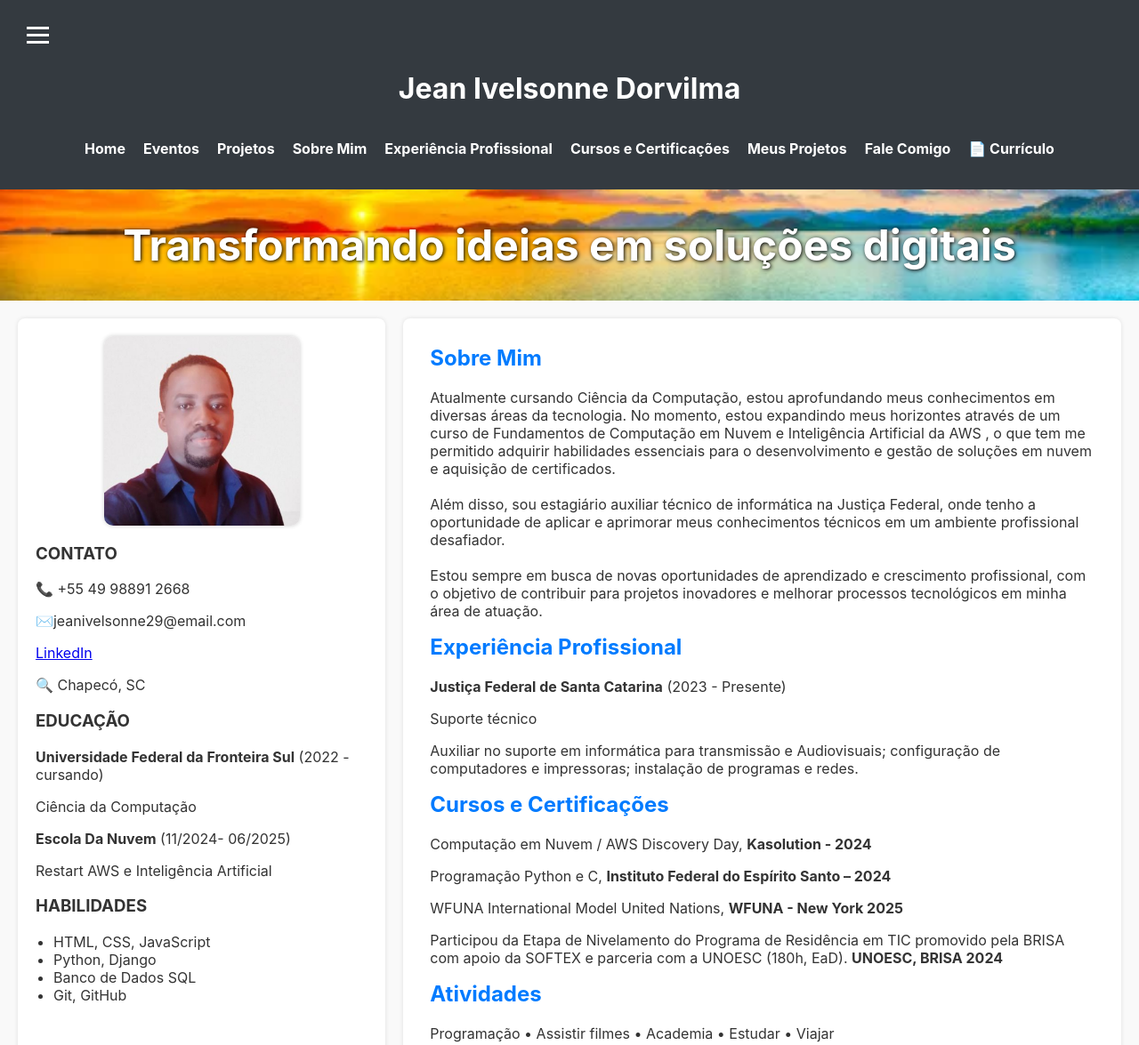
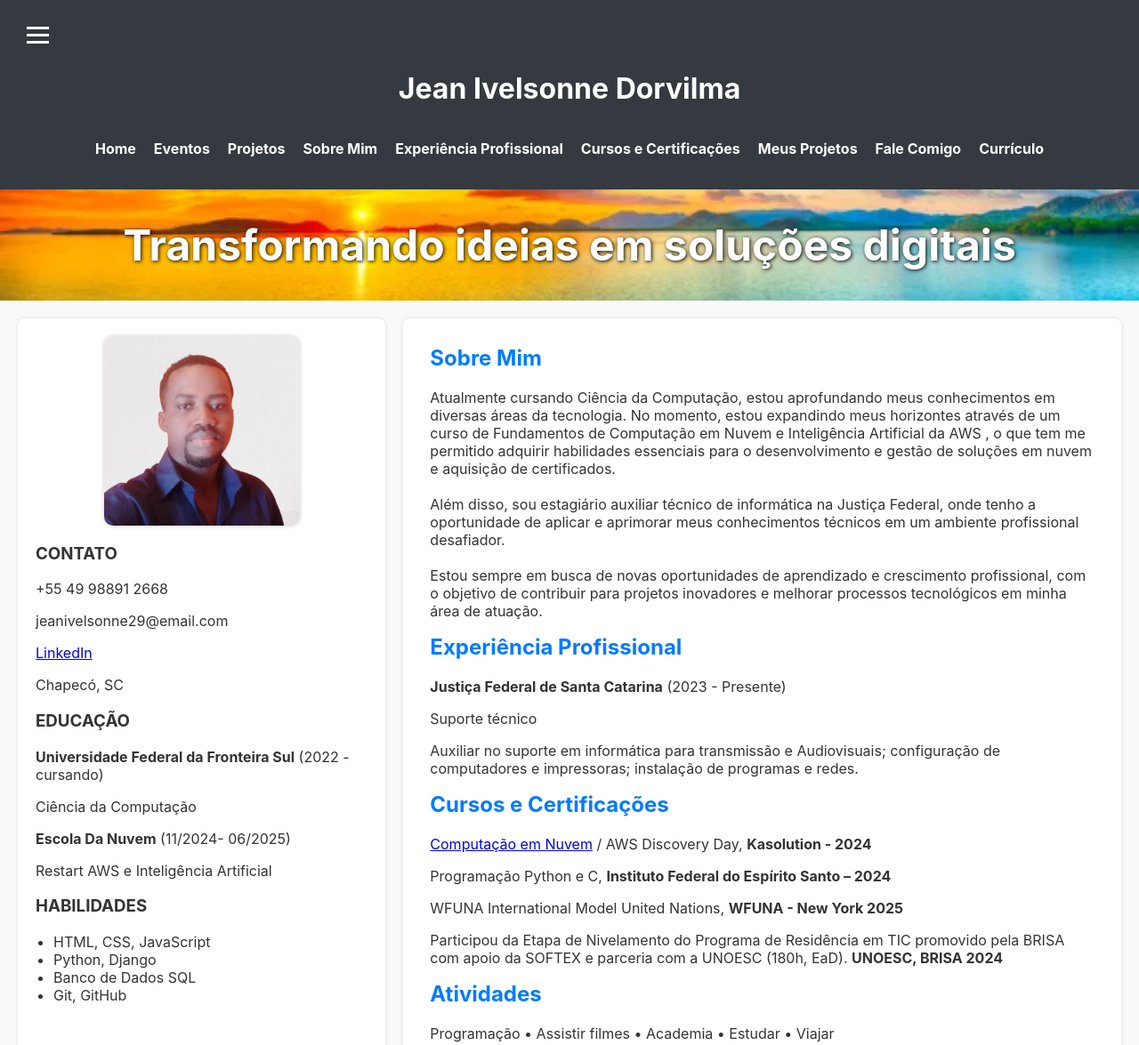
Before and after one commit to jean2992-star/jean2992-star.github.io, a plain HTML site: page index.html in a window 1280 px wide. Shown: the top 1175 px of the page at 89% size. Drawn offline with Linux system fonts and the light colour scheme.

Commit message:
adicionar certificação

```diff
--- a/index.html
+++ b/index.html
@@ -1,4 +1,3 @@
-
 <!DOCTYPE html>
 <html lang="pt-BR">
 <head>
@@ -35,7 +34,7 @@
         <li><a href="#cursos">Cursos e Certificações</a></li>
         <li><a href="#projetos-destaque">Meus Projetos</a></li>
         <li><a href="#form-contato">Fale Comigo</a></li>
-        <li><a href="Jean_Ivelsonne_CV.pdf" download>📄 Currículo</a></li>
+        <li><a href="Jean_Ivelsonne_CV.pdf" download> Currículo</a></li>
       </ul>
     </nav>
   </header>
@@ -51,10 +50,10 @@
       </div>
       <section class="contact">
         <h3>CONTATO</h3>
-        <p>📞 +55 49 98891 2668</p>
-        <p>✉️jeanivelsonne29@email.com</p>
+        <p>+55 49 98891 2668</p>
+        <p>jeanivelsonne29@email.com</p>
         <p><a href="https://www.linkedin.com/in/jean-ivelsonne-dorvilma-1b4731140" target="_blank">LinkedIn</a></p>
-        <p>🔍 Chapecó, SC</p>
+        <p>Chapecó, SC</p>
       </section>
       <section class="education">
         <h3>EDUCAÇÃO</h3>
@@ -93,7 +92,7 @@
 
       <section>
         <h2 id="cursos">Cursos e Certificações</h2>
-        <p>Computação em Nuvem / AWS Discovery Day, <strong>Kasolution - 2024</strong></p>
+        <p><a href="Certificado+Alunos+AWS+re_Start+++IA.pdf" download>Computação em Nuvem</a> / AWS Discovery Day, <strong>Kasolution - 2024</strong></p>
         <p>Programação Python e C, <strong>Instituto Federal do Espírito Santo – 2024</strong></p>
         <p>WFUNA International Model United Nations, <strong>WFUNA - New York 2025</strong></p>
         <p class="pcertification">Participou da Etapa de Nivelamento do Programa de Residência em TIC promovido pela BRISA com apoio da SOFTEX e parceria com a UNOESC (180h, EaD). <strong>UNOESC, BRISA 2024</strong></p>
```
Also changed, not shown: 1 other file.
